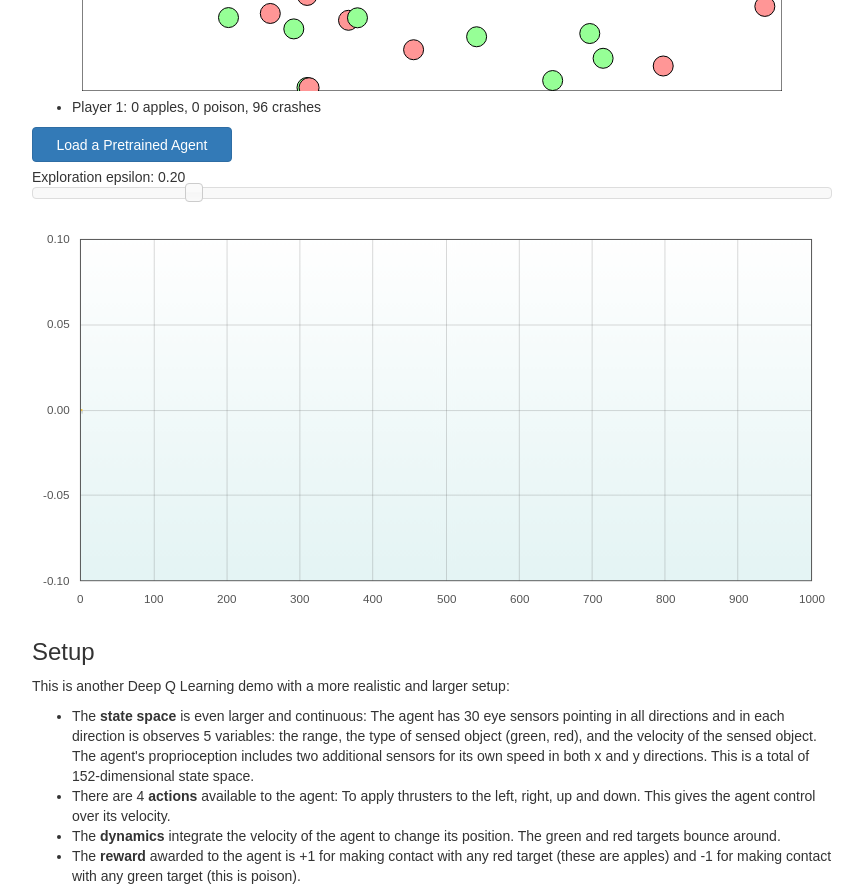
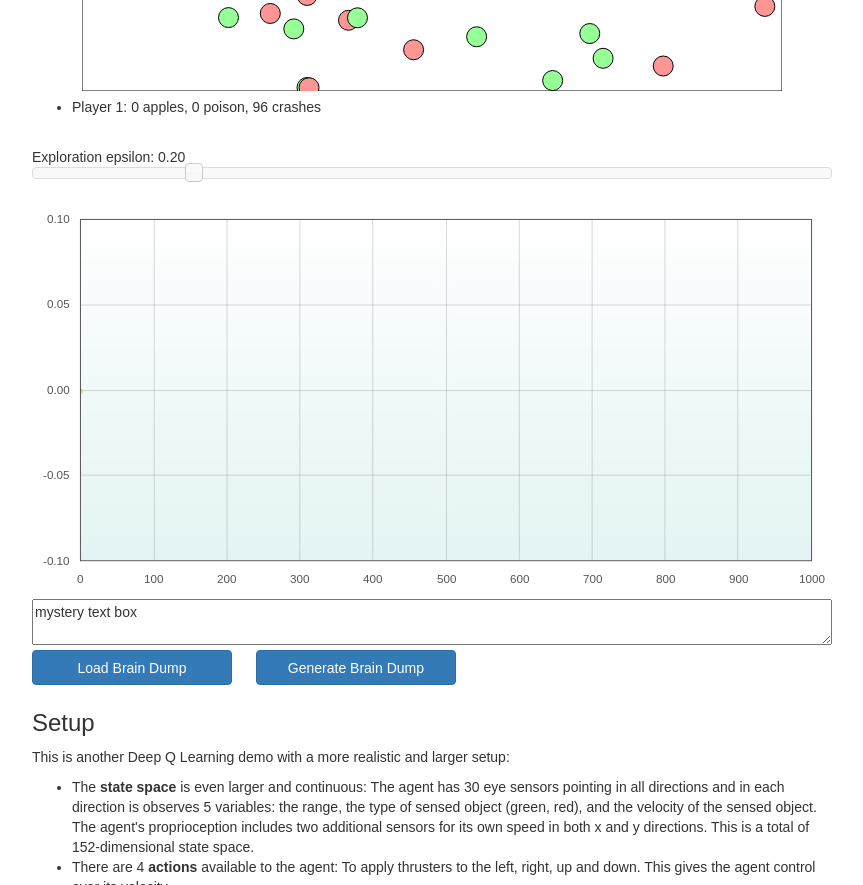
Before and after one commit to draftstudios/reinforcement, a plain HTML site: page waterworld.html in a window 1280 px wide. Shown: the part 720-1605 px from the top of the page, without its empty margins (208-1071 px from the left). Drawn offline with nearby package versions, Linux system fonts and the light colour scheme; some packages are replaced by stand-ins of ours.

Commit message:
adding load and save buttons... copy json from #mysterybox

```diff
--- a/waterworld.html
+++ b/waterworld.html
@@ -4,7 +4,7 @@
  <head>
   <meta charset="utf-8">
   <meta http-equiv="X-UA-Compatible" content="IE=edge,chrome=1">
-  <title>REINFORCEjs: WaterWorld demo</title>
+  <title>WaterWorld</title>
   <meta name="description" content="">
   <meta name="author" content="">
   <meta name="viewport" content="width=device-width, initial-scale=1.0">
@@ -247,6 +247,17 @@
     }
 
     function loadAgent() {
+      let loadMe = $("#mysterybox").val();
+      let agent = w.agents[0].brain;
+
+      agent.fromJSON(JSON.parse(loadMe));
+        agent.epsilon = 0.05;
+        $("#slider").slider('value', agent.epsilon);
+        $("#eps").html(agent.epsilon.toFixed(2));
+      alert("finished loading");
+
+
+    /*
       $.getJSON( "agentzoo/wateragent.json", function( data ) {
         var agent = w.agents[0].brain;
         agent.fromJSON(data); // corss your fingers...
@@ -257,6 +268,7 @@
         // kill learning rate to not learn
         agent.alpha = 0;
       });
+      */
     }
 
     var w; // global world object
@@ -361,7 +373,6 @@ spec.num_hidden_units = 100 // number of neurons in hidden layer
    <div id="brain_info_div"></div>
 
    <div id="apples_and_poison"></div>
-<button class="btn btn-primary" onclick="loadAgent()" style="width:200px;height:35px;margin-bottom:5px;margin-right:20px;">Load a Pretrained Agent</button>
 
 <br>
 Exploration epsilon: <span id="eps">0.15</span> <div id="slider"></div>
@@ -373,7 +384,9 @@ Exploration epsilon: <span id="eps">0.15</span> <div id="slider"></div>
 
 <div id="flotreward" style="width:800px; height: 400px;"></div>
 
-<textarea id="mysterybox" style="width:100%;display:none;">mystery text box</textarea>
+<textarea id="mysterybox" style="width:100%;">mystery text box</textarea>
+<button class="btn btn-primary" onclick="loadAgent()" style="width:200px;height:35px;margin-bottom:5px;margin-right:20px;">Load Brain Dump</button>
+<button class="btn btn-primary" onclick="saveAgent()" style="width:200px;height:35px;margin-bottom:5px;margin-right:20px;">Generate Brain Dump</button>
 
 
 <div id="exp" class="md">
```
